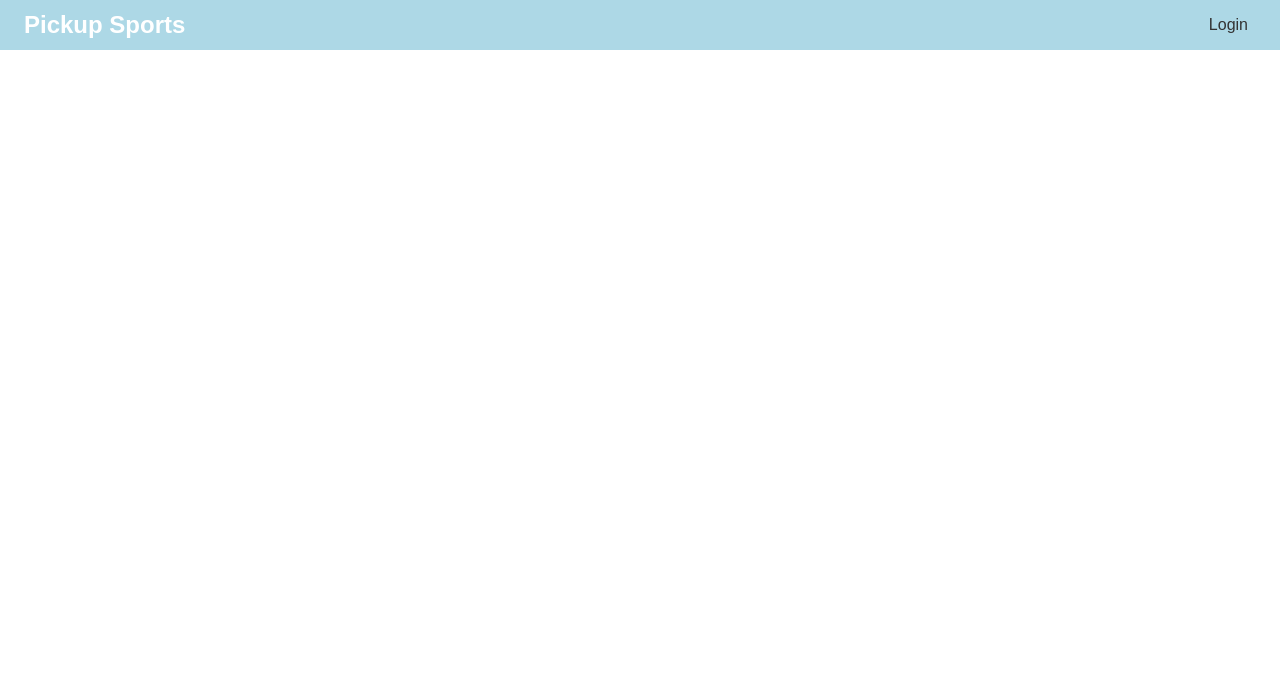
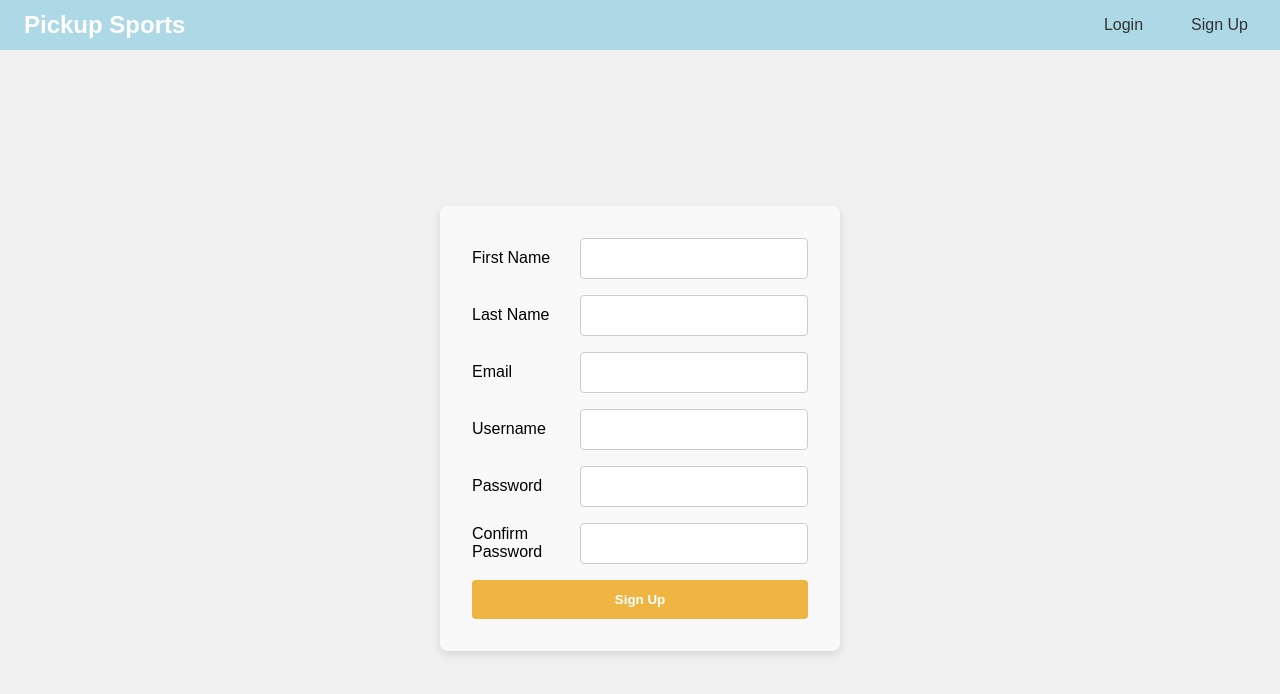
Before and after one commit to Topaz712/pickup_sports_client, an Angular app: page /signup in a window 1280 px wide. Before the commit this address led to /. Shown: the top 694 px of the page. Built offline with nearby package versions, Linux system fonts and the light colour scheme.

Commit message:
ADDED: Sign up form

```diff
--- a/src/app/app.routes.ts
+++ b/src/app/app.routes.ts
@@ -28,4 +28,12 @@ export const routes: Routes = [
       ),
     canActivate: [noAuthGuard],
   },
+  {
+    path: 'signup',
+    loadComponent: () =>
+      import('./features/auth/signup/signup.component').then(
+        (c) => c.SignupComponent
+      ),
+    canActivate: [noAuthGuard],
+  },
 ];
--- a/src/app/core/services/authentication.service.ts
+++ b/src/app/core/services/authentication.service.ts
@@ -29,6 +29,10 @@ export class AuthenticationService {
       );
   }
 
+  signup(data: any) {
+    return this.http.post(`${environment.apiUrl}/users`, data);
+  }
+
   setToken(token: string) {
     localStorage.setItem('token', token);
   }
--- a/src/app/features/auth/login/login.component.ts
+++ b/src/app/features/auth/login/login.component.ts
@@ -13,7 +13,7 @@ import { Router } from '@angular/router';
   standalone: true,
   imports: [ReactiveFormsModule],
   templateUrl: './login.component.html',
-  styleUrl: './login.component.scss',
+  styleUrl: '../auth.shared.scss',
 })
 export class LoginComponent {
   loginForm: FormGroup = new FormGroup({
--- /dev/null
+++ b/src/app/features/auth/signup/signup.component.html
@@ -0,0 +1,34 @@
+<div class="container">
+  <form [formGroup]="signupForm" (ngSubmit)="onSignup()">
+    <div class="form-group">
+      <label for="first_name">First Name</label>
+      <input type="text" formControlName="first_name">
+    </div>
+    <div class="form-group">
+      <label for="last_name">Last Name</label>
+      <input type="text" formControlName="last_name">
+    </div>
+    <div class="form-group">
+      <label for="email">Email</label>
+      <input type="text" formControlName="email">
+    </div>
+    <div class="form-group">
+      <label for="username">Username</label>
+      <input type="text" formControlName="username">
+    </div>
+    <div class="form-group">
+      <label for="password">Password</label>
+      <input type="password" formControlName="password">
+    </div>
+    <div class="form-group">
+      <label for="password_confirmation">Confirm Password</label>
+      <input type="password" formControlName="password_confirmation">
+    </div>
+
+    @for (error of errors; track $index) {
+      <p class="error">{{error}}</p>
+    }
+
+    <button type="submit">Sign Up</button>
+  </form>
+</div>
--- /dev/null
+++ b/src/app/features/auth/signup/signup.component.ts
@@ -0,0 +1,42 @@
+import { Component } from '@angular/core';
+import { FormControl, FormGroup, ReactiveFormsModule } from '@angular/forms';
+import { AuthenticationService } from '../../../core/services/authentication.service';
+import { Router } from '@angular/router';
+
+@Component({
+  selector: 'app-signup',
+  standalone: true,
+  imports: [ReactiveFormsModule],
+  templateUrl: './signup.component.html',
+  styleUrl: '../auth.shared.scss',
+})
+export class SignupComponent {
+  signupForm: FormGroup = new FormGroup({
+    first_name: new FormControl(''),
+    last_name: new FormControl(''),
+    email: new FormControl(''),
+    username: new FormControl(''),
+    password: new FormControl(''),
+    password_confirmation: new FormControl(''),
+  });
+
+  errors: string[] = [];
+
+  constructor(
+    private authService: AuthenticationService,
+    private router: Router
+  ) {}
+
+  onSignup() {
+    const formValue = this.signupForm.value;
+    this.authService.signup(formValue).subscribe({
+      next: (res: any) => {
+        this.router.navigate(['/login']);
+      },
+      error: (error: any) => {
+        console.log(error.error);
+        this.errors = error.error;
+      },
+    });
+  }
+}
--- a/src/app/shared/components/navigation/navigation.component.html
+++ b/src/app/shared/components/navigation/navigation.component.html
@@ -10,6 +10,7 @@
       </div>
     }@else {
       <a routerLink="/login">Login</a>
+      <a routerLink="/signup">Sign Up</a>
     }
 
   </div>
```
Also changed, not shown: src/app/features/auth/auth.shared.scss (renamed from src/app/features/auth/login/login.component.scss), 1 other file (tests, documents, lock files or other folders).
